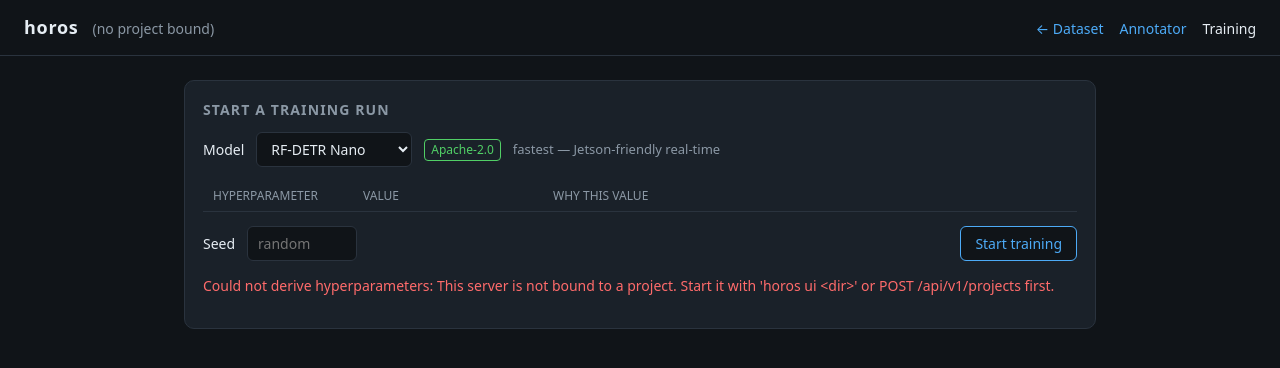
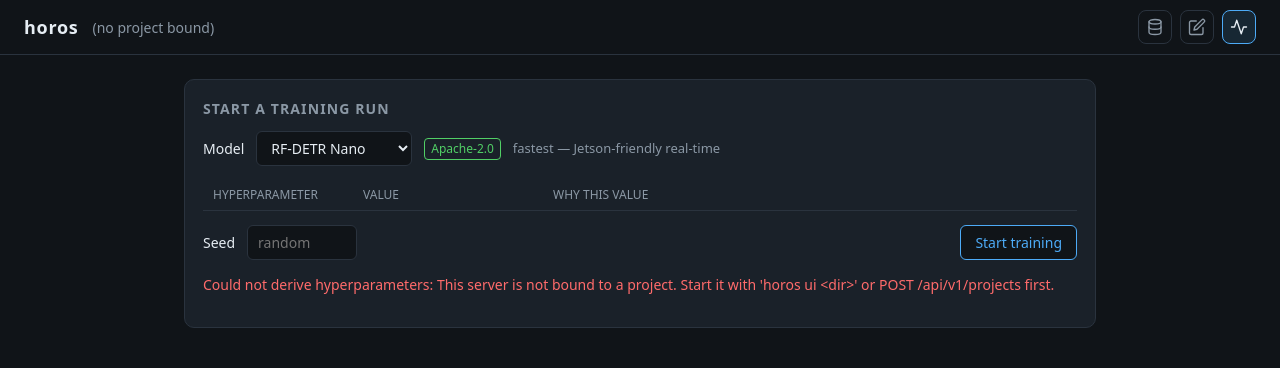
Before and after one commit to SJ-Chuang/horos, a Flask app: page /train in a window 1280 px wide. Shown: the top 368 px of the page. Run offline with Flask 3, Linux system fonts and the light colour scheme; lists and menus that the app fills with data are empty.

Commit message:
[Fix] Show project name once and use icon nav in header
[Description]
1. header 專案名稱原本顯示 name — root，root 為相對路徑時兩者相同，
   看起來像重複（myproject — myproject）。改為只顯示名稱一次，
   完整路徑移到滑鼠懸停的 title
2. 右上導覽從文字連結改為 icon 按鈕（Dataset / Annotator / Training
   三個 inline SVG），懸停顯示 tooltip，當前頁面的 icon 以邊框與
   底色高亮；index 與 train 兩頁樣式統一

[Verification]
1. horos ui <project>，開 http://localhost:5000 與 /train
2. 左上只顯示一次專案名稱，滑過顯示完整路徑
3. 右上三個 icon 按鈕滑過各自顯示 Dataset / Annotator / Training
   tooltip，當前頁 icon 高亮；點擊可互相跳轉

```diff
--- a/horos/ui/templates/train.html
+++ b/horos/ui/templates/train.html
@@ -13,12 +13,26 @@
   * { box-sizing: border-box; }
   body { margin: 0; background: var(--bg); color: var(--text);
          font: 14px/1.5 system-ui, -apple-system, "Segoe UI", sans-serif; }
-  header { padding: 14px 24px; border-bottom: 1px solid var(--line);
-           display: flex; align-items: baseline; gap: 14px; }
+  header { padding: 10px 24px; border-bottom: 1px solid var(--line);
+           display: flex; align-items: center; gap: 14px; }
   header h1 { font-size: 18px; margin: 0; letter-spacing: .04em; }
   header .project { color: var(--dim); }
-  header nav { margin-left: auto; display: flex; gap: 16px; }
-  header nav a { color: var(--accent); text-decoration: none; }
+  header nav { margin-left: auto; display: flex; gap: 8px; }
+  header nav a { position: relative; display: flex; align-items: center;
+                 justify-content: center; width: 34px; height: 34px;
+                 border: 1px solid var(--line); border-radius: 8px;
+                 color: var(--dim); }
+  header nav a:hover { border-color: var(--accent); color: var(--accent); }
+  header nav a[aria-current] { color: var(--text); border-color: var(--accent);
+                               background: rgba(77, 171, 247, .12); }
+  header nav a::after { content: attr(data-tip); position: absolute;
+                        top: calc(100% + 8px); right: 0; z-index: 10;
+                        background: var(--panel); border: 1px solid var(--line);
+                        border-radius: 6px; padding: 3px 10px; font-size: 12px;
+                        color: var(--text); white-space: nowrap; opacity: 0;
+                        pointer-events: none; transition: opacity .12s; }
+  header nav a:hover::after { opacity: 1; }
+  header nav svg { width: 18px; height: 18px; }
   main { max-width: 960px; margin: 0 auto; padding: 24px; display: grid; gap: 20px; }
   .panel { background: var(--panel); border: 1px solid var(--line);
            border-radius: 10px; padding: 18px; }
@@ -86,9 +100,21 @@
   <h1>horos</h1>
   <span class="project" id="project-name">—</span>
   <nav>
-    <a href="/">← Dataset</a>
-    <a href="/annotate">Annotator</a>
-    <a href="/train" style="color:var(--text)">Training</a>
+    <a href="/" data-tip="Dataset">
+      <svg viewBox="0 0 24 24" fill="none" stroke="currentColor" stroke-width="1.8"
+           stroke-linecap="round" stroke-linejoin="round">
+        <ellipse cx="12" cy="5" rx="8" ry="3"/>
+        <path d="M4 5v14c0 1.66 3.58 3 8 3s8-1.34 8-3V5"/>
+        <path d="M4 12c0 1.66 3.58 3 8 3s8-1.34 8-3"/></svg></a>
+    <a href="/annotate" data-tip="Annotator">
+      <svg viewBox="0 0 24 24" fill="none" stroke="currentColor" stroke-width="1.8"
+           stroke-linecap="round" stroke-linejoin="round">
+        <path d="M11 4H4a2 2 0 0 0-2 2v14a2 2 0 0 0 2 2h14a2 2 0 0 0 2-2v-7"/>
+        <path d="M18.5 2.5a2.12 2.12 0 0 1 3 3L12 15l-4 1 1-4 9.5-9.5z"/></svg></a>
+    <a href="/train" data-tip="Training" aria-current="page">
+      <svg viewBox="0 0 24 24" fill="none" stroke="currentColor" stroke-width="1.8"
+           stroke-linecap="round" stroke-linejoin="round">
+        <polyline points="22 12 18 12 15 21 9 3 6 12 2 12"/></svg></a>
   </nav>
 </header>
 <main>
@@ -460,7 +486,10 @@ async function refreshRuns() {
 // -------------------------------------------------------------------- startup
 async function init() {
   api("/project")
-    .then((p) => { $("project-name").textContent = p.name + " — " + p.root; })
+    .then((p) => {
+      $("project-name").textContent = p.name;
+      $("project-name").title = p.root;   // full path on hover
+    })
     .catch(() => { $("project-name").textContent = "(no project bound)"; });
 
   const models = (await api("/models")).filter((m) => m.trainable);
```
Also changed, not shown: horos/ui/templates/index.html (+36 -6 lines).
